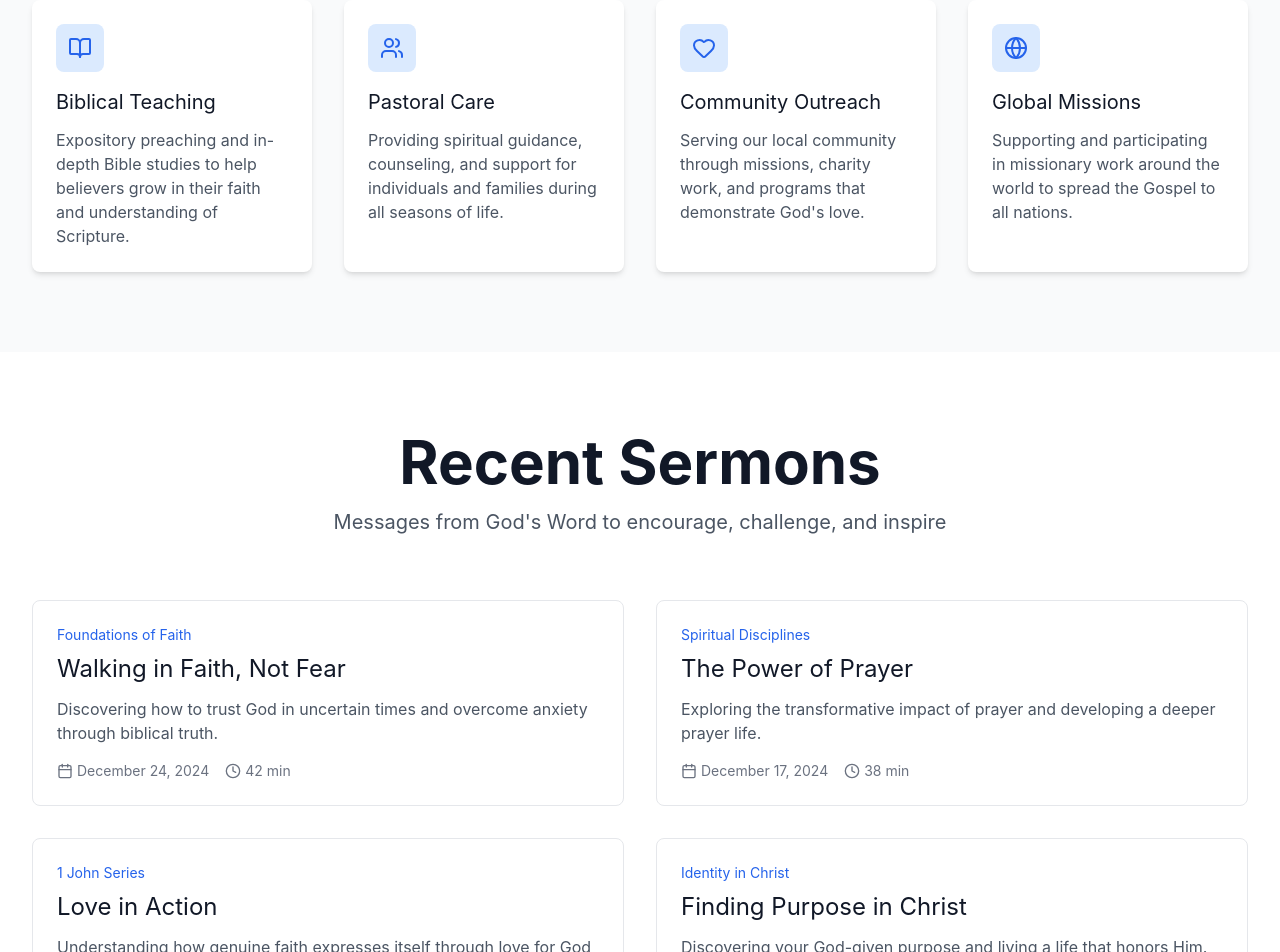
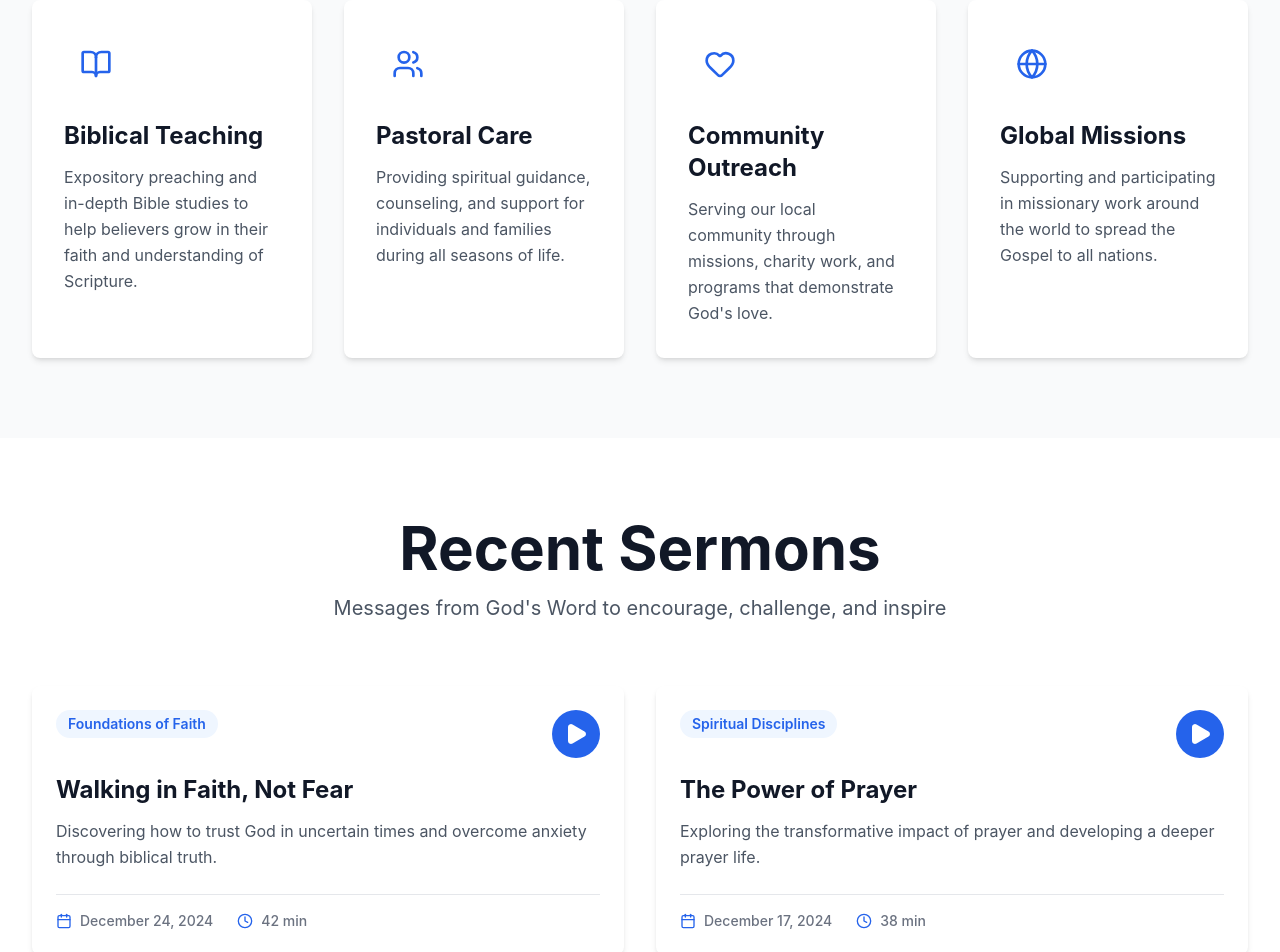
Before and after one commit to WebDevGoodness/olusegunbabalola, a React (Create React App) app: page / in a window 1280 px wide. Shown: the part 2560-3512 px from the top of the page. Built offline with nearby package versions, Linux system fonts and the light colour scheme.

Commit message:
enhance Ministry and Sermons components with improved styling and interactivity

```diff
--- a/src/components/Ministry.jsx
+++ b/src/components/Ministry.jsx
@@ -38,13 +38,13 @@ export function Ministry() {
                     {ministryAreas.map((area) => (
                         <div
                             key={area.title}
-                            className="bg-white p-6 rounded-lg shadow-md hover:shadow-lg transition-shadow font-base"
+                            className="bg-white p-8 rounded-lg shadow-md hover:shadow-2xl transition-all duration-300 transform hover:-translate-y-2 cursor-pointer font-base"
                         >
-                            <div className="w-12 h-12 bg-blue-100 rounded-lg flex items-center justify-center mb-4">
-                                <area.icon className="w-6 h-6 text-blue-600" />
+                            <div className="w-16 h-16 bg-gradient-to-br from-blue-100 to-blue-50 rounded-lg flex items-center justify-center mb-6">
+                                <area.icon className="w-8 h-8 text-blue-600" />
                             </div>
-                            <h3 className="text-xl mb-3 text-gray-900">{area.title}</h3>
-                            <p className="text-gray-600">{area.description}</p>
+                            <h3 className="text-2xl font-bold mb-3 text-gray-900">{area.title}</h3>
+                            <p className="text-gray-600 leading-relaxed">{area.description}</p>
                         </div>
                     ))}
                 </div>
--- a/src/components/Sermons.jsx
+++ b/src/components/Sermons.jsx
@@ -1,4 +1,4 @@
-import { Calendar, Clock } from 'lucide-react';
+import { Calendar, Clock, Play } from 'lucide-react';
 
 export function Sermons() {
     const sermons = [
@@ -44,24 +44,34 @@ export function Sermons() {
 
                 <div className="grid md:grid-cols-2 gap-8">
                     {sermons.map((sermon) => (
-                        <div
+                        <a
                             key={sermon.title}
-                            className="bg-white border border-gray-200 rounded-lg p-6 hover:shadow-lg transition-shadow"
+                            href="https://www.youtube.com/@tgtbcogbomoso"
+                            target="_blank"
+                            rel="noopener noreferrer"
+                            className="bg-white rounded-lg shadow-md hover:shadow-2xl transition-all duration-300 transform hover:-translate-y-2 overflow-hidden cursor-pointer group"
                         >
-                            <div className="text-sm text-blue-600 mb-2">{sermon.series}</div>
-                            <h3 className="text-2xl mb-3 text-gray-900">{sermon.title}</h3>
-                            <p className="text-gray-600 mb-4">{sermon.description}</p>
-                            <div className="flex items-center gap-4 text-sm text-gray-500">
-                                <div className="flex items-center gap-1">
-                                    <Calendar className="w-4 h-4" />
-                                    <span>{sermon.date}</span>
+                            <div className="p-6 h-full flex flex-col">
+                                <div className="flex items-start justify-between mb-4">
+                                    <span className="text-sm font-semibold text-blue-600 bg-blue-50 px-3 py-1 rounded-full">{sermon.series}</span>
+                                    <div className="w-12 h-12 bg-blue-600 rounded-full flex items-center justify-center group-hover:bg-blue-700 transition-colors">
+                                        <Play className="w-6 h-6 text-white fill-white" />
+                                    </div>
                                 </div>
-                                <div className="flex items-center gap-1">
-                                    <Clock className="w-4 h-4" />
-                                    <span>{sermon.duration}</span>
+                                <h3 className="text-2xl font-bold mb-3 text-gray-900 group-hover:text-blue-600 transition-colors">{sermon.title}</h3>
+                                <p className="text-gray-600 mb-6 flex-grow leading-relaxed">{sermon.description}</p>
+                                <div className="flex items-center gap-6 text-sm text-gray-500 border-t pt-4">
+                                    <div className="flex items-center gap-2">
+                                        <Calendar className="w-4 h-4 text-blue-600" />
+                                        <span className="font-medium">{sermon.date}</span>
+                                    </div>
+                                    <div className="flex items-center gap-2">
+                                        <Clock className="w-4 h-4 text-blue-600" />
+                                        <span className="font-medium">{sermon.duration}</span>
+                                    </div>
                                 </div>
                             </div>
-                        </div>
+                        </a>
                     ))}
                 </div>
 
```
